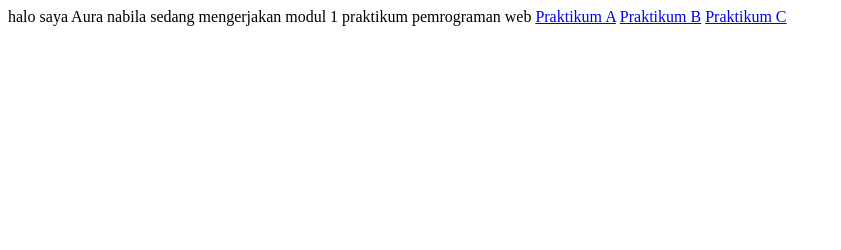
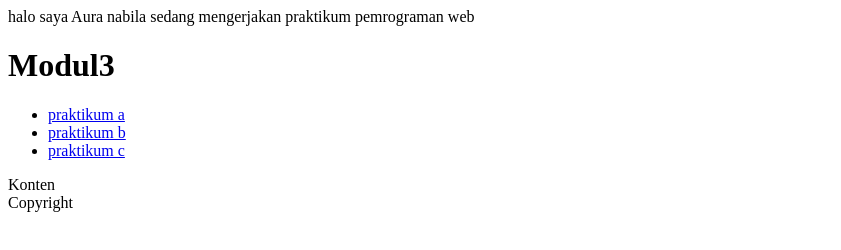
Before and after one commit to kymo14/aura-nabila-prak, a plain HTML site: page index.html in a window 1280 px wide. Shown: the whole page, without its empty margins (0-841 px from the left). Drawn offline with Linux system fonts and the light colour scheme.

Commit message:
Update index.html
ya

```diff
--- a/index.html
+++ b/index.html
@@ -1,4 +1,21 @@
-halo saya Aura nabila sedang mengerjakan modul 1 praktikum pemrograman web
-<a href="praktikum_a.html">Praktikum A</a>
-<a href="praktikum_b.html">Praktikum B</a>
-<a href="praktikum_c.html">Praktikum C</a>
+halo saya Aura nabila sedang mengerjakan praktikum pemrograman web
+
+<!DOCTYPE html>
+<html>
+  <header>
+    <h1>Modul3</h1>
+  </header>
+  <nav>
+    <ul>
+      <li><a href="#praktikum_a.html">praktikum a</a></li>
+      <li><a href="#praktikum_b.html">praktikum b</a></li>
+      <li><a href="#praktikum_c.html">praktikum c</a></li>
+    </ul>
+  </nav>
+  <section>
+    Konten
+  </section>
+  <footer>
+    Copyright
+  </footer>
+</html>
```
